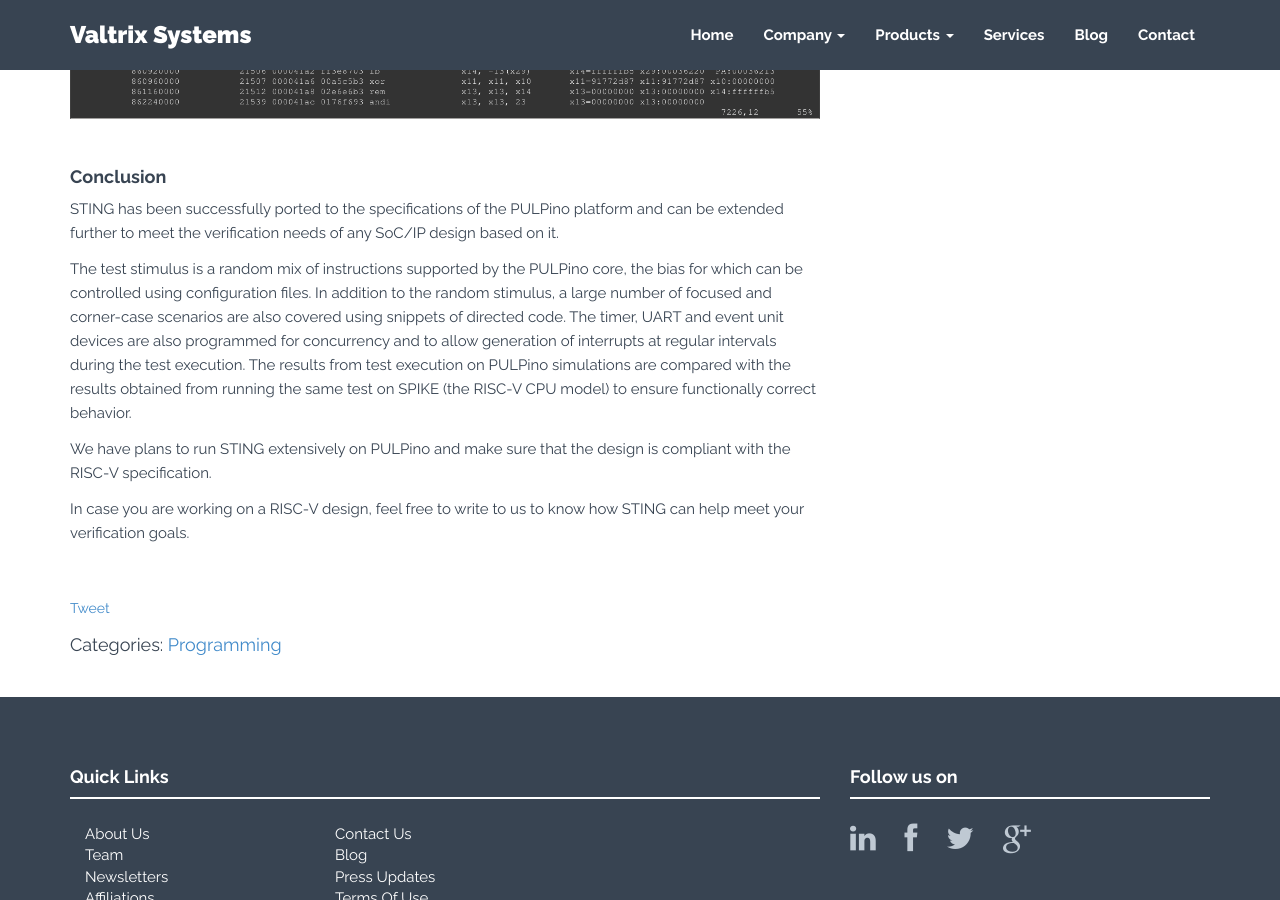
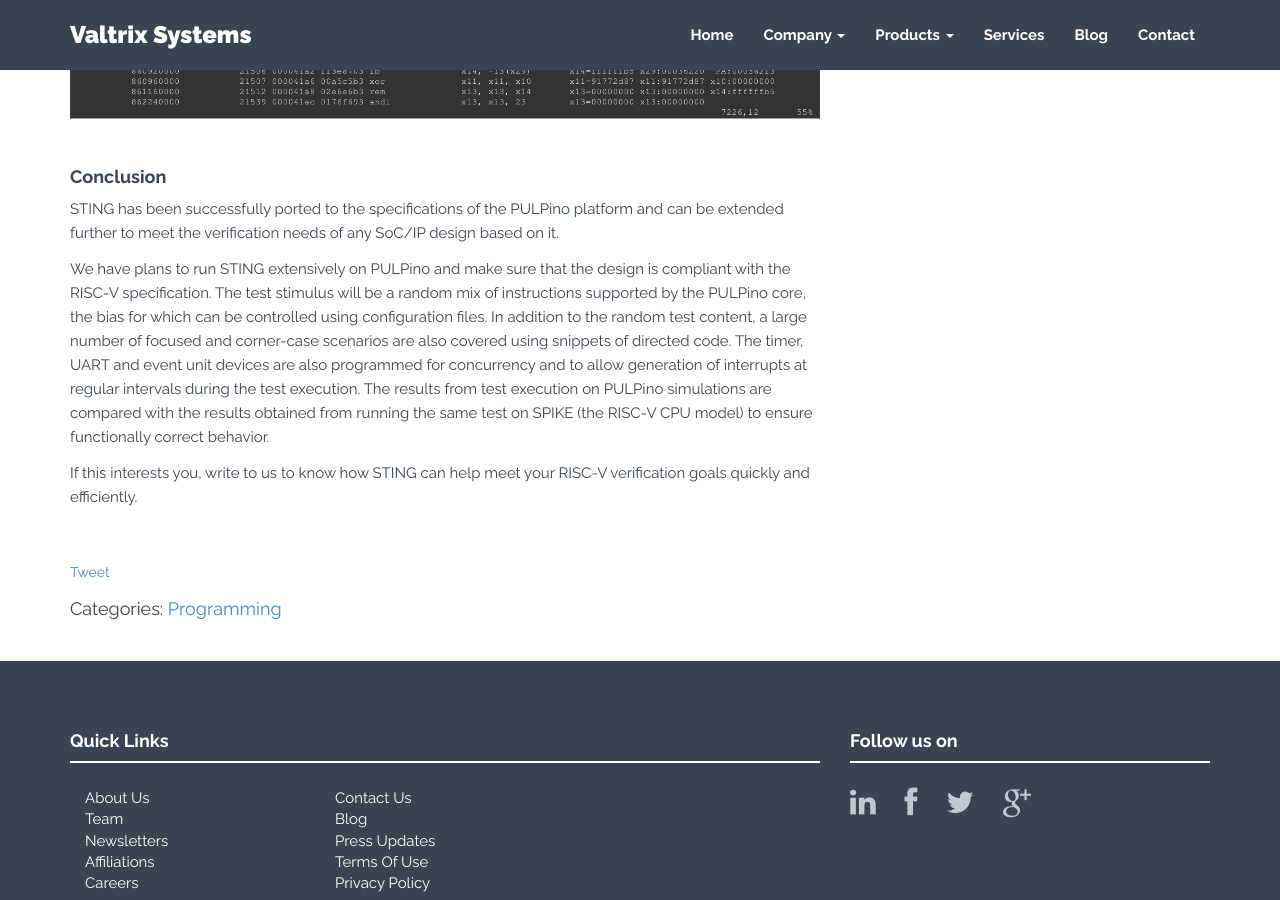
Before and after one commit to valtrix/valtrix.github.io, a Jekyll site: the page built from programming/_posts/2017-12-18-running-sting-on-pulpino.markdown, in a window 1280 px wide and 900 px high, scrolled down 2367 px. Built offline with Jekyll 4.4.1, drawn with Linux system fonts in a browser that asks for light colours; nearby versions of some CDN libraries; comment, search, counter and statistics services are not loaded.

Commit message:
Minor update to PULPino blog

```diff
--- a/programming/_posts/2017-12-18-running-sting-on-pulpino.markdown
+++ b/programming/_posts/2017-12-18-running-sting-on-pulpino.markdown
@@ -44,11 +44,9 @@
 
 STING has been successfully ported to the specifications of the PULPino platform and can be extended further to meet the verification needs of any SoC/IP design based on it.
 
-The test stimulus is a random mix of instructions supported by the PULPino core, the bias for which can be controlled using configuration files. In addition to the random stimulus, a large number of focused and corner-case scenarios are also covered using snippets of directed code. The timer, UART and event unit devices are also programmed for concurrency and to allow generation of interrupts at regular intervals during the test execution. The results from test execution on PULPino simulations are compared with the results obtained from running the same test on SPIKE (the RISC-V CPU model) to ensure functionally correct behavior.
+We have plans to run STING extensively on PULPino and make sure that the design is compliant with the RISC-V specification. The test stimulus will be a random mix of instructions supported by the PULPino core, the bias for which can be controlled using configuration files. In addition to the random test content, a large number of focused and corner-case scenarios are also covered using snippets of directed code. The timer, UART and event unit devices are also programmed for concurrency and to allow generation of interrupts at regular intervals during the test execution. The results from test execution on PULPino simulations are compared with the results obtained from running the same test on SPIKE (the RISC-V CPU model) to ensure functionally correct behavior.
 
-We have plans to run STING extensively on PULPino and make sure that the design is compliant with the RISC-V specification.
-
-In case you are working on a RISC-V design, feel free to write to us to know how STING can help meet your verification goals.
+If this interests you, write to us to know how STING can help meet your RISC-V verification goals quickly and efficiently.
 <br/>
 
 <br/>
```
